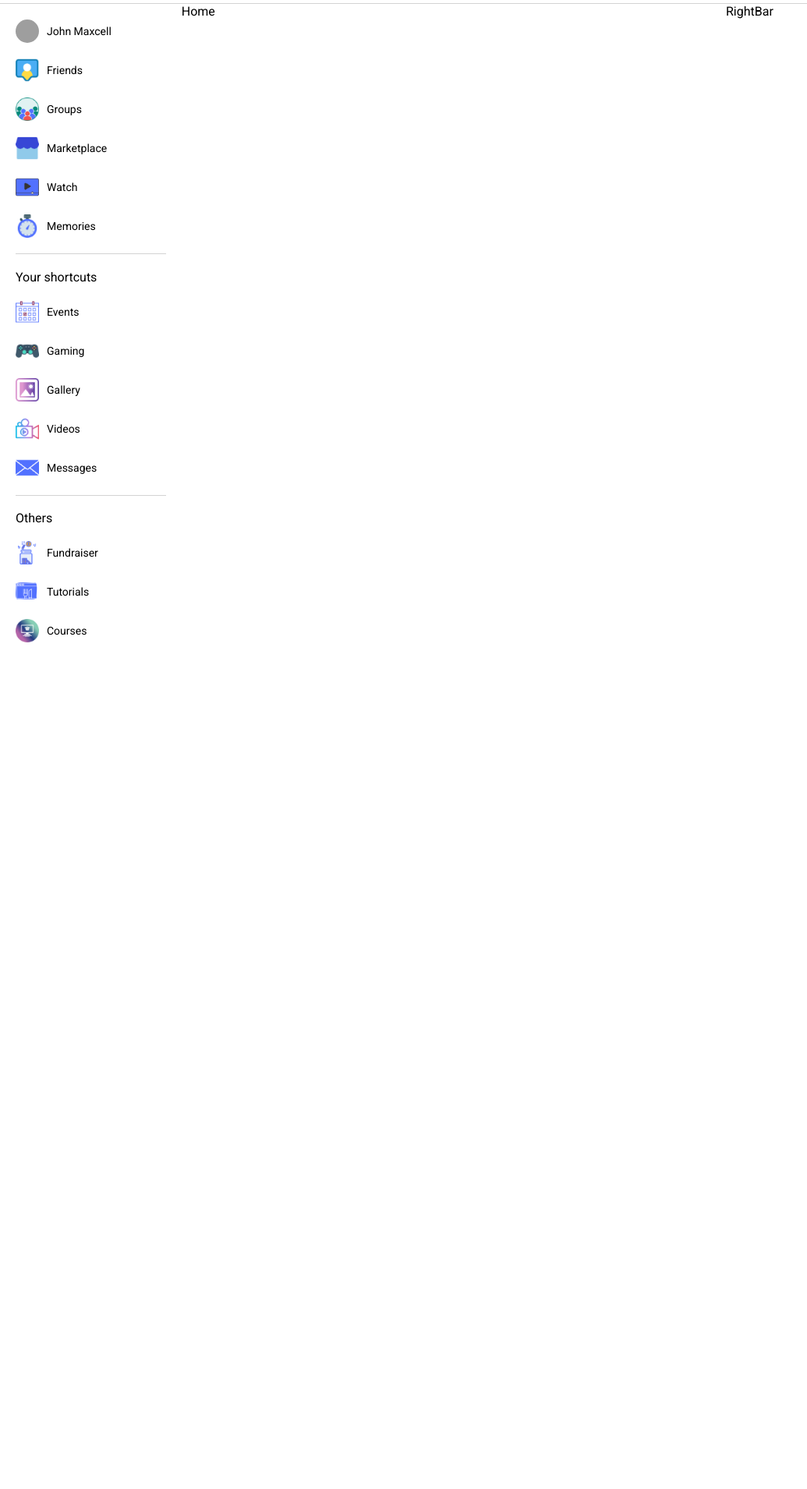
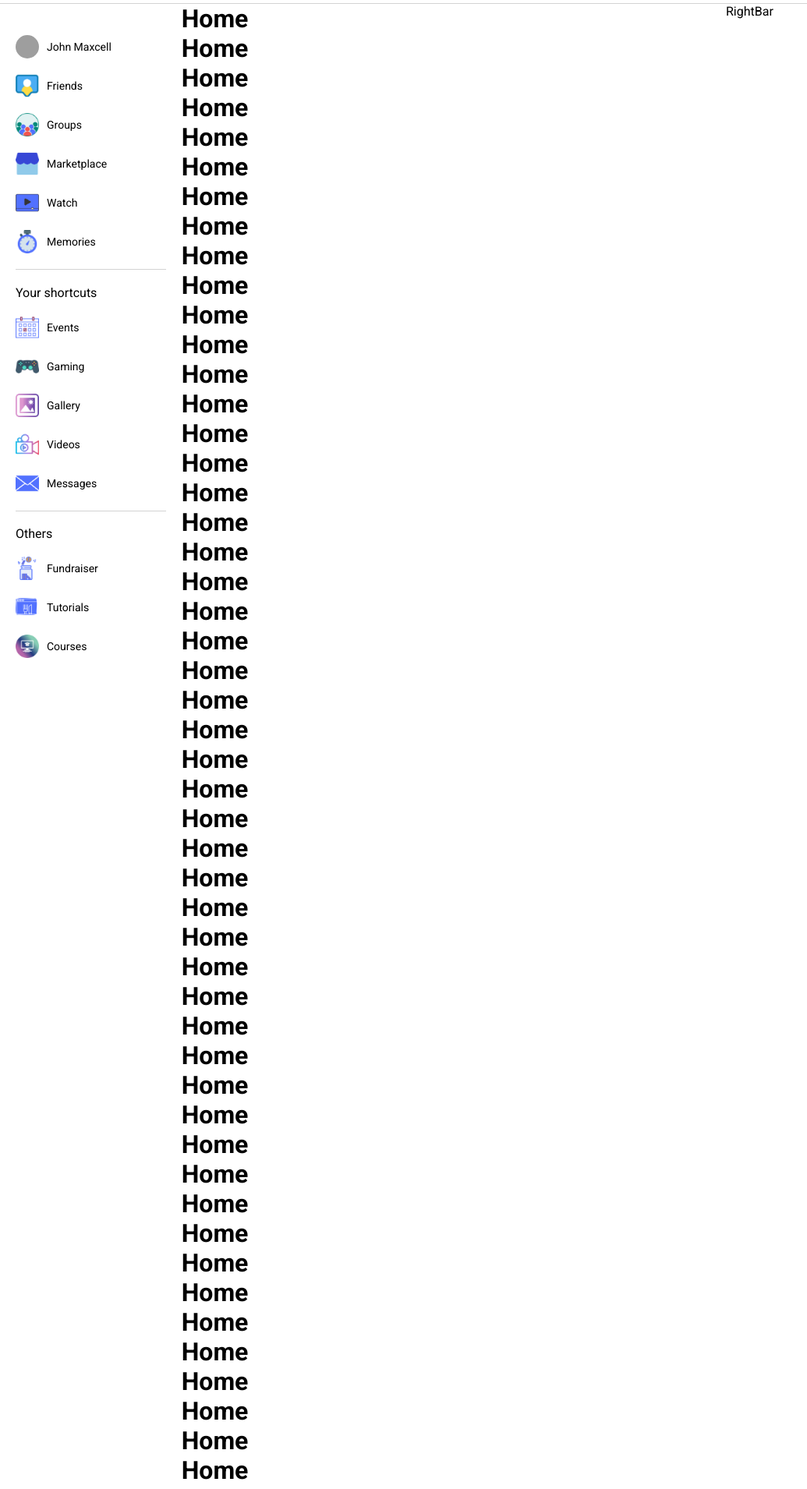
Before and after one commit to Mr1984-Pinheiro/social-media-reactjs, a React (Create React App) app: page / in a window 1280 px wide. Shown: the part 45-1955 px from the top of the page at 78% size, without its empty margins (0-1035 px from the left). Before the commit the page ends 889 px from the top, so only its background shows below. Built offline with nearby package versions, Linux system fonts and the light colour scheme; grey boxes are pictures that could not be loaded.

Commit message:
position sticky

```diff
--- a/src/components/leftBar/leftBar.scss
+++ b/src/components/leftBar/leftBar.scss
@@ -1,5 +1,9 @@
 .leftBar {
     flex: 2;
+    position: sticky;
+    height: calc(100vh - 70px);
+    top: 70px;
+
 
     .container{
         padding: 20px;
--- a/src/components/navbar/navBar.scss
+++ b/src/components/navbar/navBar.scss
@@ -7,6 +7,7 @@
     border-bottom: 1px solid lightgrey;
     position: sticky;
     top: 0;
+    background-color: white;
 
     .left {
         display: flex;
--- a/src/pages/home/Home.jsx
+++ b/src/pages/home/Home.jsx
@@ -3,7 +3,66 @@ import "./home.scss"
 
 const Home = () => {
   return (
-    <div>Home</div>
+    <div className="home">
+        <h1>Home</h1>
+        <h1>Home</h1>
+        <h1>Home</h1>
+        <h1>Home</h1>
+        <h1>Home</h1>
+        <h1>Home</h1>
+        <h1>Home</h1>
+        <h1>Home</h1>
+        <h1>Home</h1>
+        <h1>Home</h1>
+        <h1>Home</h1>
+        <h1>Home</h1>
+        <h1>Home</h1>
+        <h1>Home</h1>
+        <h1>Home</h1>
+        <h1>Home</h1>
+        <h1>Home</h1>
+        <h1>Home</h1>
+        <h1>Home</h1>
+        <h1>Home</h1>
+        <h1>Home</h1>
+        <h1>Home</h1>
+        <h1>Home</h1>
+        <h1>Home</h1>
+        <h1>Home</h1>
+        <h1>Home</h1>
+        <h1>Home</h1>
+        <h1>Home</h1>
+        <h1>Home</h1>
+        <h1>Home</h1>
+        <h1>Home</h1>
+        <h1>Home</h1>
+        <h1>Home</h1>
+        <h1>Home</h1>
+        <h1>Home</h1>
+        <h1>Home</h1>
+        <h1>Home</h1>
+        <h1>Home</h1>
+        <h1>Home</h1>
+        <h1>Home</h1>
+        <h1>Home</h1>
+        <h1>Home</h1>
+        <h1>Home</h1>
+        <h1>Home</h1>
+        <h1>Home</h1>
+        <h1>Home</h1>
+        <h1>Home</h1>
+        <h1>Home</h1>
+        <h1>Home</h1>
+        <h1>Home</h1>
+        <h1>Home</h1>
+        <h1>Home</h1>
+        <h1>Home</h1>
+        <h1>Home</h1>
+        <h1>Home</h1>
+        <h1>Home</h1>
+        <h1>Home</h1>
+        <h1>Home</h1>
+      </div>
   )
 }
 
```
